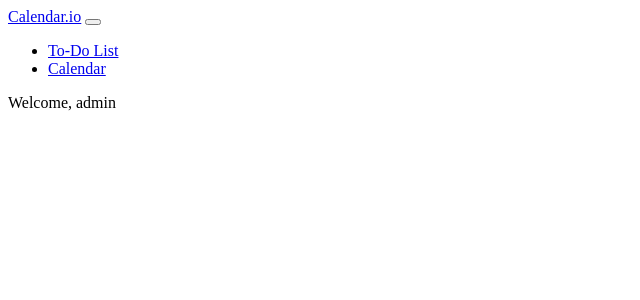
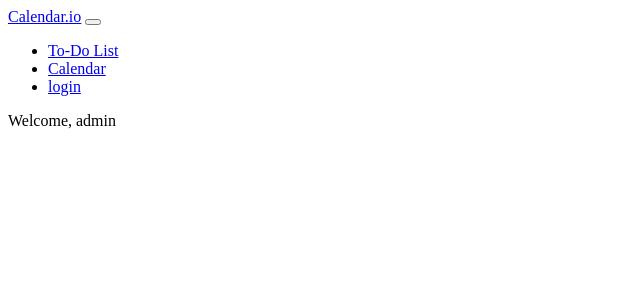
Before and after one commit to alex-aNelson/313-project, a Django app: template calendar_project/calendarAPP/templates/calendarAPP/navbar.html in a window 1280 px wide. Shown: the top 300 px of the page, without its empty margins (0-640 px from the left). Run offline with Django 5.2, Linux system fonts and the light colour scheme; the template is opened without the code that fills it, so the values that code supplies are empty; a user stored in the database is signed in; parts of the project's set-up code (start-up, migrations or seed data) failed here and were passed over.

Commit message:
changes made to navbar 22:59

```diff
--- a/calendar_project/calendarAPP/templates/calendarAPP/navbar.html
+++ b/calendar_project/calendarAPP/templates/calendarAPP/navbar.html
@@ -12,6 +12,9 @@
           <li class="nav-item">
             <a class="nav-link" href="{% url 'cal:calendar'%}">Calendar</a>
           </li>
+          <li class="nav-item">
+            <a class="nav-link" href="{% url 'login'%}">login</a>
+          </li>
         </ul>
       </div>
       <span class="navbar-text">
--- a/calendar_project/calendarAPP/views.py
+++ b/calendar_project/calendarAPP/views.py
@@ -102,7 +102,7 @@ def login_user(request):
         if user is None:
             login(request, user)
             messages.success(request, "login was a success")
-            return redirect('class we want to do .html')
+            return redirect('cal:home')
         else:
             messages.success(request, "login was not a success, try again")
             return redirect('home')
```
